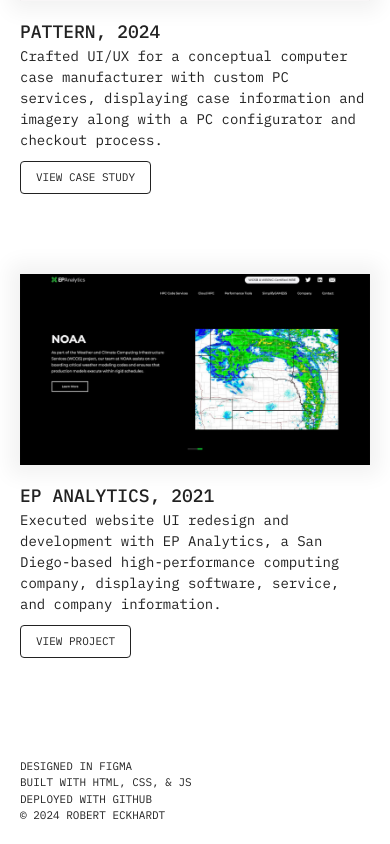
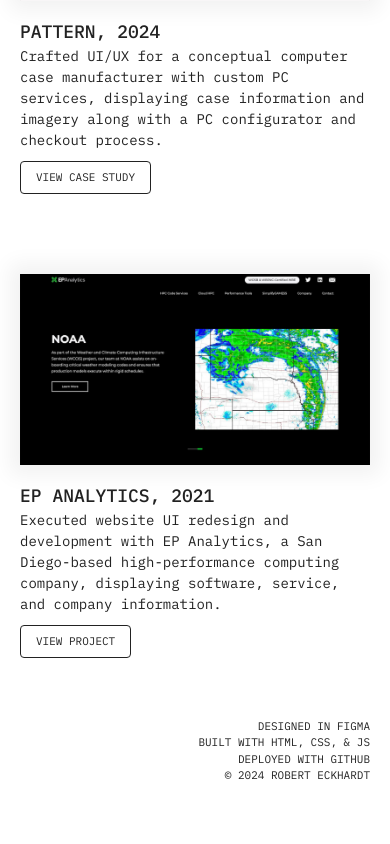
Before and after one commit to reckhardtx/portfolio, a plain HTML site: page index.html in a window 390 px wide. Shown: the part 1151-1995 px from the top of the page. After the commit the page ends 1955 px from the top, so only its background shows below. Drawn offline with Linux system fonts and the light colour scheme.

Commit message:
Update Footer styling

```diff
--- a/css/style.css
+++ b/css/style.css
@@ -301,11 +301,10 @@ ul li:not(:last-child) {
 /* ------------------------------------------------------ Footer */
 
 footer {
-  margin-top: var(--gap-largest);
-  gap: var(--gap-large);
   padding-top: var(--gap);
   padding-bottom: var(--gap);
-  text-align: center;
+  text-align: right;
+  padding-right: 50px;
   text-transform: uppercase;
 }
 
@@ -315,8 +314,8 @@ footer p {
 
 @media screen and (max-width: 500px) {
   footer {
-    padding-left: var(--mobile-padding);
-    text-align: left;
+    margin-top: var(--gap-large);
+    padding-right: var(--mobile-padding);
   }
 }
 
```
